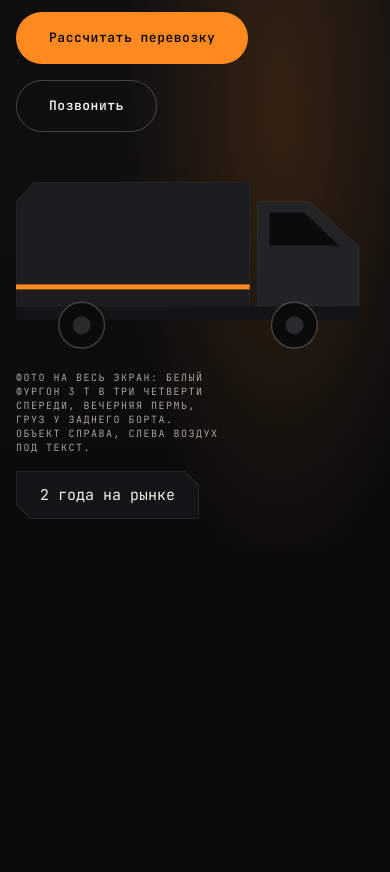
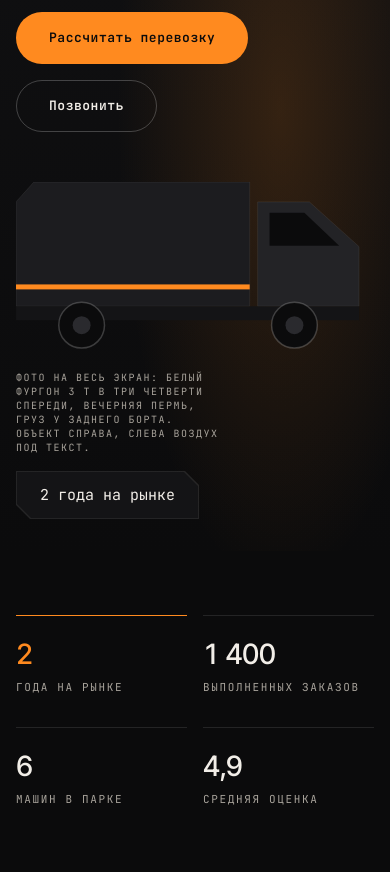
Before and after one commit to zab1yak/gruzoperevozki-landing, a website built with Vite: page index.html in a window 390 px wide. Shown: the part 429-1301 px from the top of the page. Before the commit the page ends 980 px from the top, so only its background shows below. Built offline with nearby package versions, Linux system fonts and the light colour scheme.

Commit message:
feat: stats section
Блок цифр компании: 2 года на рынке и остальное из content.ts.

Co-Authored-By: Claude Sonnet 5.5 <noreply@anthropic.com>

```diff
--- /dev/null
+++ b/src/components/stats.ts
@@ -0,0 +1,19 @@
+import { stats } from '../content';
+
+export function renderStats(): string {
+  const items = stats
+    .map(
+      (item, index) => `
+        <li class="stat${index === 0 ? ' stat--lead' : ''}">
+          <span class="stat-value">${item.value}</span>
+          <span class="label">${item.label}</span>
+        </li>`,
+    )
+    .join('');
+  return `
+    <section class="stats" id="stats" aria-label="Компания в цифрах">
+      <div class="container">
+        <ul class="grid grid--4 grid--gap-hero stats__list">${items}</ul>
+      </div>
+    </section>`;
+}
--- a/src/components/ui.ts
+++ b/src/components/ui.ts
@@ -49,3 +49,7 @@ export function plate(content: string, accent = false): string {
 export function photo(caption: string, className = ''): string {
   return `<figure class="photo ${className}" role="img" aria-label="${caption}"><figcaption class="photo__caption">${caption}</figcaption></figure>`;
 }
+
+export function sectionHead(eyebrow: string, title: string, id: string): string {
+  return `<div class="section__head"><p class="label">${eyebrow}</p><h2 id="${id}">${title}</h2></div>`;
+}
--- a/src/content.ts
+++ b/src/content.ts
@@ -257,3 +257,14 @@ export const footer = {
   copyright: `© 2024 ${company.name}`,
   legal: 'Сайт демонстрационный, данные примерные.',
 };
+
+/** Подписи над заголовками секций. */
+export const eyebrows = {
+  services: '01 / Услуги',
+  fleet: '02 / Автопарк',
+  process: '03 / Процесс',
+  quote: '04 / Заявка',
+  reviews: '05 / Отзывы',
+  faq: '06 / Вопросы',
+  contacts: '07 / Контакты',
+};
--- a/src/main.ts
+++ b/src/main.ts
@@ -3,6 +3,7 @@ import '@fontsource-variable/jetbrains-mono/wght.css';
 import './style.css';
 import { renderHeader, initHeader } from './components/header';
 import { renderHero } from './components/hero';
+import { renderStats } from './components/stats';
 
 const app = document.querySelector<HTMLDivElement>('#app');
 if (app) {
@@ -10,6 +11,7 @@ if (app) {
     ${renderHeader()}
     <main>
       ${renderHero()}
+      ${renderStats()}
     </main>`;
   initHeader();
 }
--- a/src/style.css
+++ b/src/style.css
@@ -4,3 +4,4 @@
 @import './styles/components.css';
 @import './styles/header.css';
 @import './styles/hero.css';
+@import './styles/stats.css';
--- /dev/null
+++ b/src/styles/stats.css
@@ -0,0 +1,25 @@
+.stats {
+  padding-block: var(--space-8);
+}
+
+.stat {
+  display: grid;
+  gap: var(--space-3);
+  padding-top: var(--space-5);
+  border-top: 1px solid var(--color-line);
+}
+
+.stat--lead {
+  border-top-color: var(--color-accent);
+}
+
+.stat--lead .stat-value {
+  color: var(--color-accent);
+}
+
+@media (max-width: 768px) {
+  .stats__list {
+    --cols: 2;
+    gap: var(--space-6) var(--gap);
+  }
+}
```
